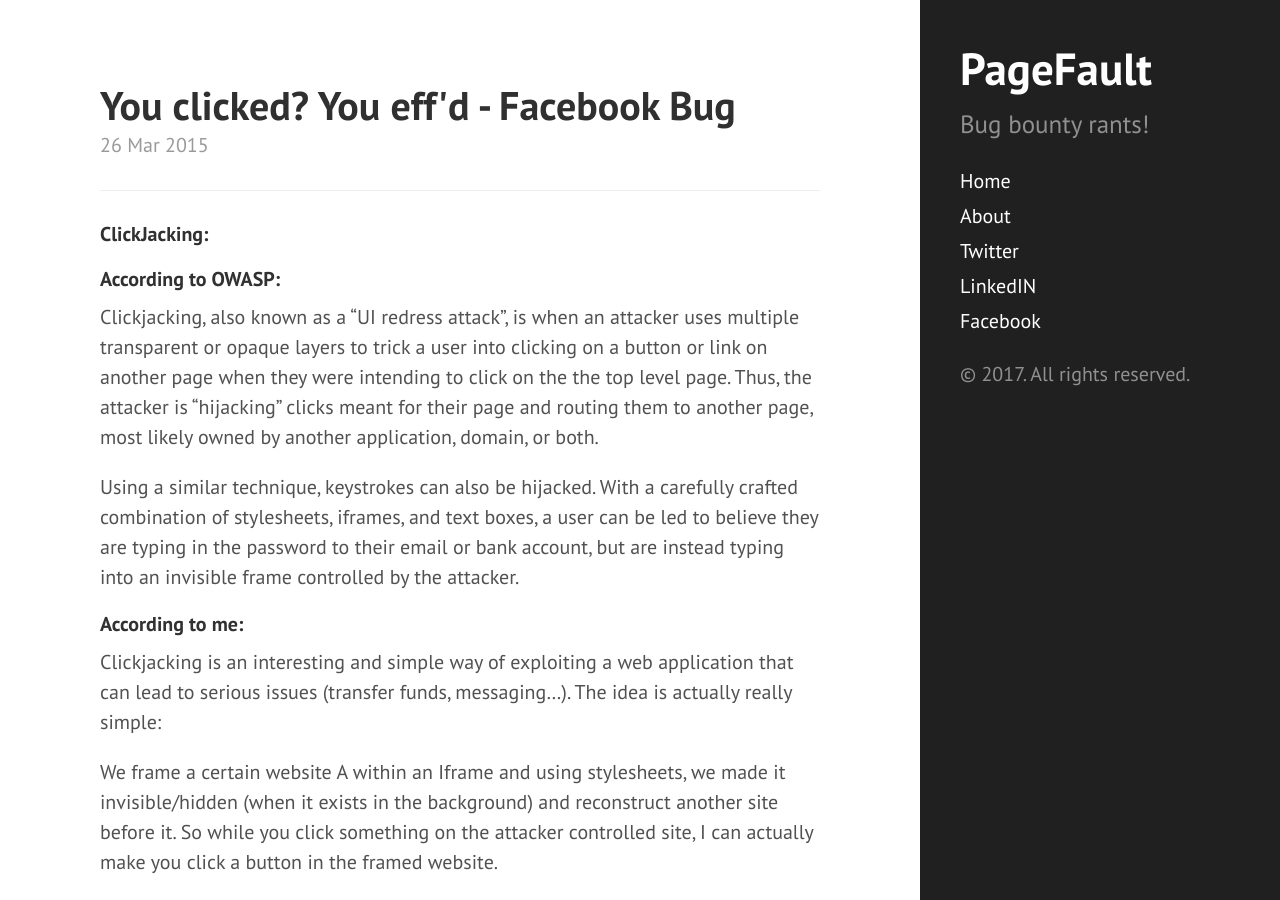
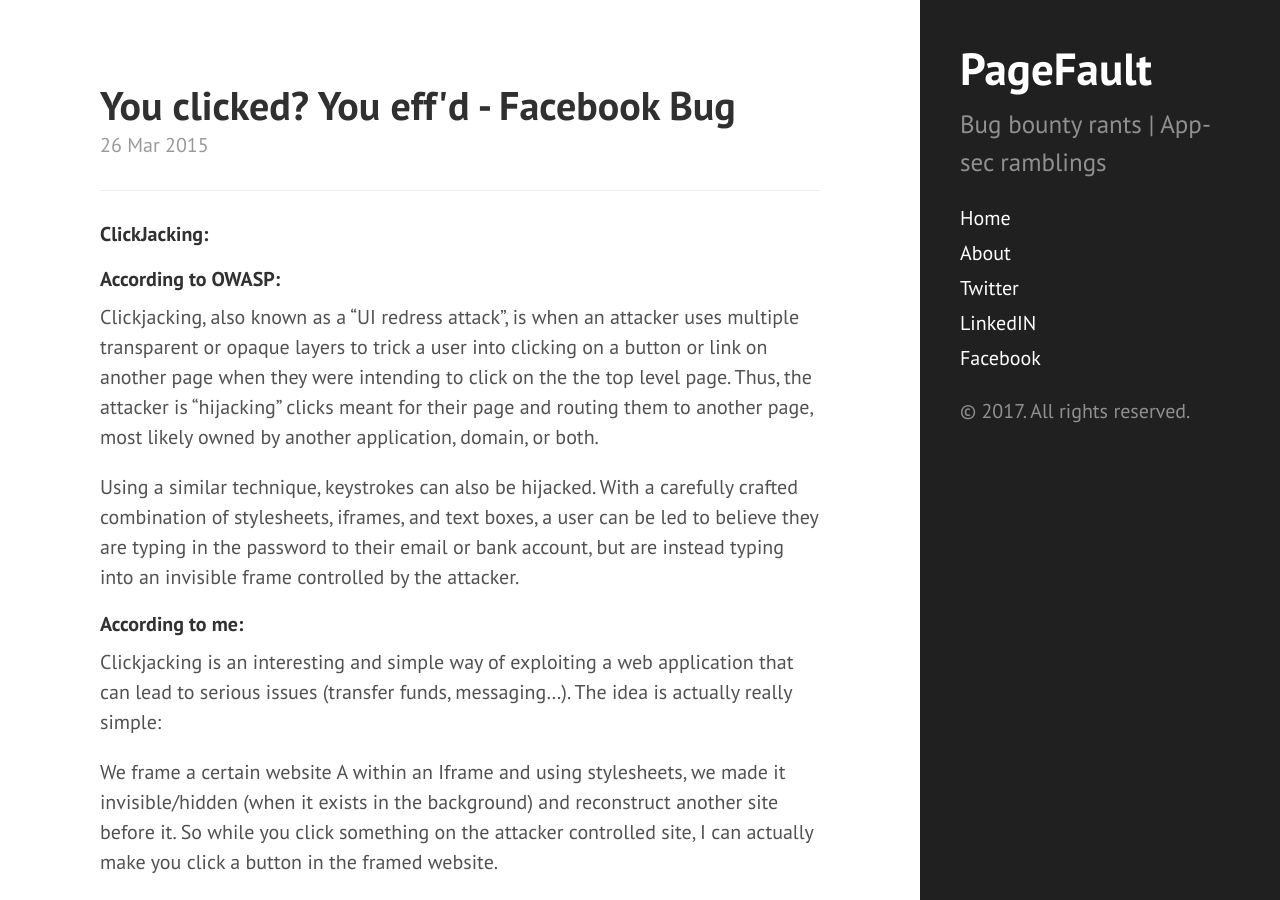
Before and after one commit to sahadnk72/sahadnk72.github.io, a Jekyll site: the page built from index.html, in a window 1280 px wide and 900 px high. Built offline with Jekyll 4.4.1, drawn with Linux system fonts in a browser that asks for light colours; Markdown is read by kramdown in place of the engine named in the settings; the list of posts is cut into pages by our own code.

Commit message:
Update _config.yml

```diff
--- a/_config.yml
+++ b/_config.yml
@@ -8,7 +8,7 @@ permalink:        pretty
 # Setup
 title:            PageFault
 tagline:          'Security blog'
-description:      'Bug bounty rants!'
+description:      'Bug bounty rants | App-sec ramblings'
 url:              http://pagefault.me
 baseurl:          /
 
```
